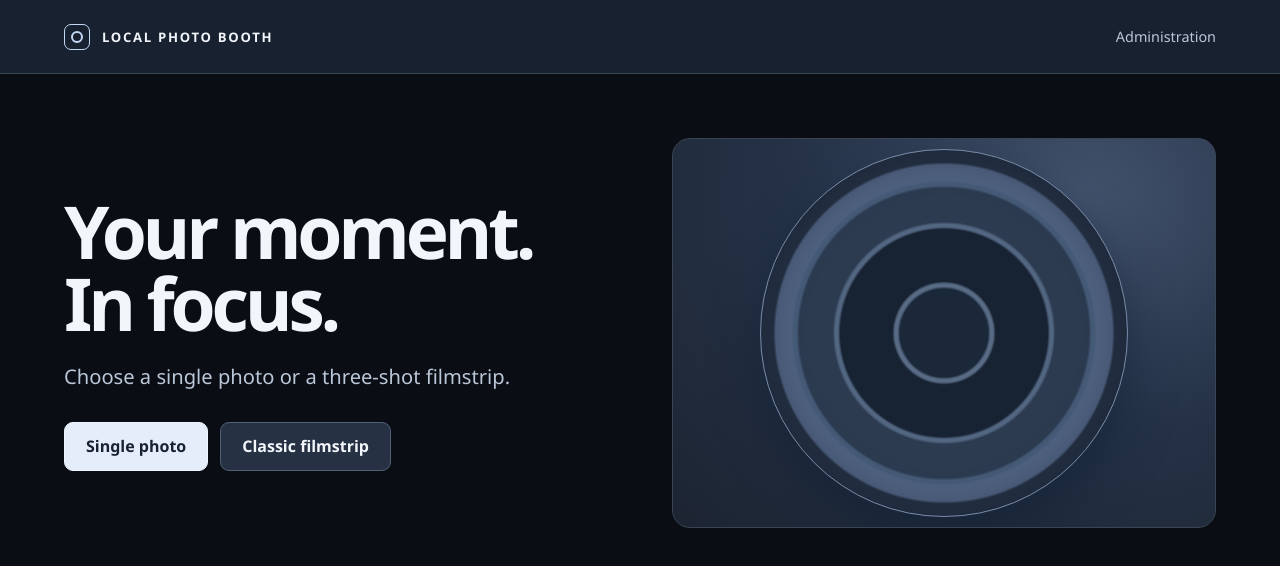
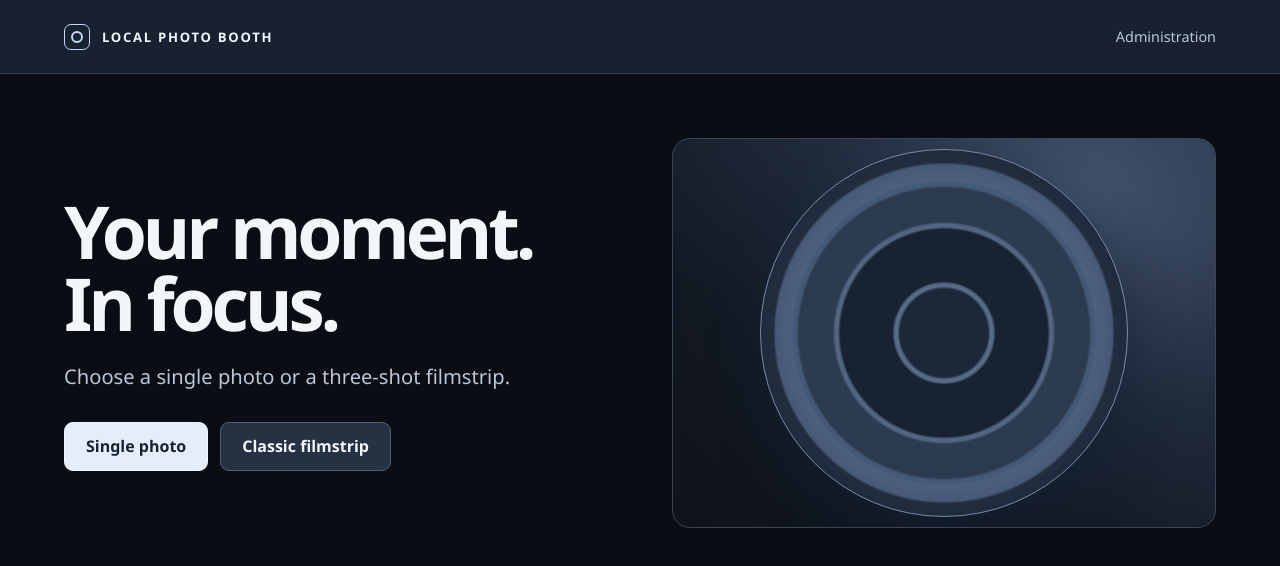
Before and after one commit to MeteK7/local-first-ai-photo-booth, an Angular app in the folder frontend/: page / in a window 1280 px wide. Shown: the top 566 px of the page. Built offline with nearby package versions, Linux system fonts and the light colour scheme.

Commit message:
Darken the lower-left camera housing with a static gradient

```diff
--- a/frontend/src/styles.css
+++ b/frontend/src/styles.css
@@ -61,7 +61,10 @@ p, dt { color: var(--muted); line-height: 1.6; }
 .lens-panel {
   min-height: 390px; display: grid; place-items: center; border: 1px solid var(--line);
   border-radius: 18px; overflow: hidden;
-  background: radial-gradient(ellipse at 75% 15%, #43536d 0%, #253247 50%, #1c2431 100%);
+  background:
+    linear-gradient(to top right, rgb(0 0 0 / 50%), rgb(0 0 0 / 46%) 30%,
+      rgb(0 0 0 / 23%) 54%, transparent 86%),
+    radial-gradient(ellipse at 75% 15%, #43536d 0%, #253247 50%, #1c2431 100%);
 }
 .lens {
   width: 68%; aspect-ratio: 1; border-radius: 50%; border: 1px solid #778aa6;
```
